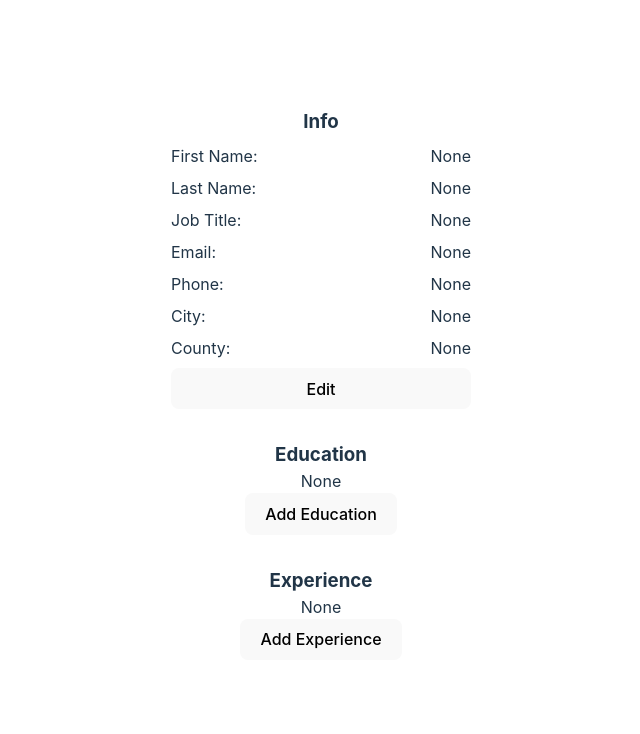
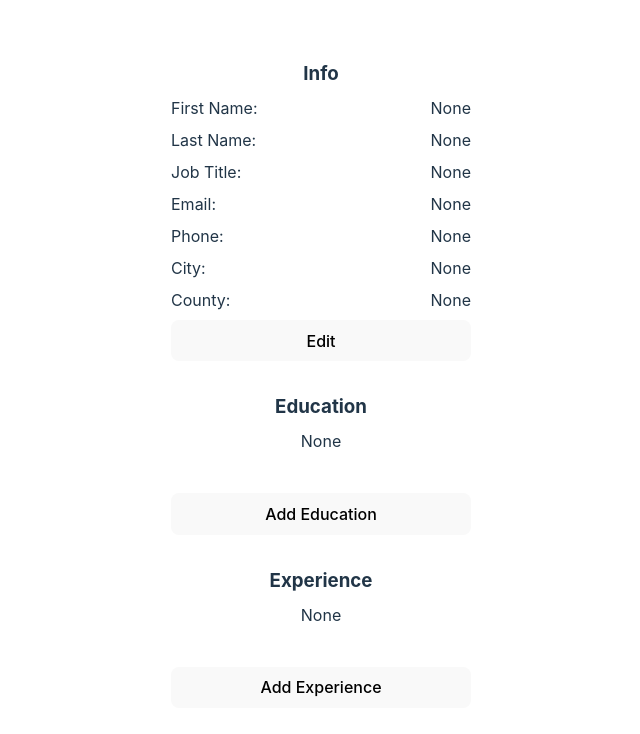
Before and after one commit to damon314159/cv-generator, a React (Vite) app: page / in a window 1280 px wide. Shown: the top 734 px of the page, without its empty margins (319-959 px from the left). Built offline with nearby package versions, Linux system fonts and the light colour scheme.

Commit message:
feat: minor styling changes displaying data editor

```diff
--- a/src/components/education/Education.css
+++ b/src/components/education/Education.css
@@ -0,0 +1,23 @@
+.education-wrapper,
+.education-pairs {
+  display: flex;
+  flex-direction: column;
+  gap: 0.5rem;
+}
+
+.education-instance {
+  display: grid;
+  grid-template: 1fr max-content / 1fr 1fr;
+  gap: 0.5rem;
+  margin-bottom: 1.5rem;
+}
+
+.education-instance > :first-child {
+  grid-area: 1/1/2/3;
+}
+
+.education-pairs > * {
+  display: flex;
+  justify-content: space-between;
+  gap: 0.5rem;
+}
--- a/src/components/education/Education.tsx
+++ b/src/components/education/Education.tsx
@@ -84,7 +84,9 @@ function Education(): JSX.Element {
 
       {educations.length === 0 ? (
         // If there are no educations, render None
-        <div className="education-instance">None</div>
+        <div className="education-instance">
+          <div>None</div>
+        </div>
       ) : (
         // Else
         educations.map((education) => (
--- a/src/components/experience/Experience.css
+++ b/src/components/experience/Experience.css
@@ -0,0 +1,23 @@
+.experience-wrapper,
+.experience-pairs {
+  display: flex;
+  flex-direction: column;
+  gap: 0.5rem;
+}
+
+.experience-instance {
+  display: grid;
+  grid-template: 1fr max-content / 1fr 1fr;
+  gap: 0.5rem;
+  margin-bottom: 1.5rem;
+}
+
+.experience-instance > :first-child {
+  grid-area: 1/1/2/3;
+}
+
+.experience-pairs > * {
+  display: flex;
+  justify-content: space-between;
+  gap: 0.5rem;
+}
--- a/src/components/experience/Experience.tsx
+++ b/src/components/experience/Experience.tsx
@@ -86,7 +86,9 @@ function Experience(): JSX.Element {
 
       {experiences.length === 0 ? (
         // If there are no experiences, render None
-        <div className="experience-instance">None</div>
+        <div className="experience-instance">
+          <div>None</div>
+        </div>
       ) : (
         // Else
         experiences.map((experience) => (
```
